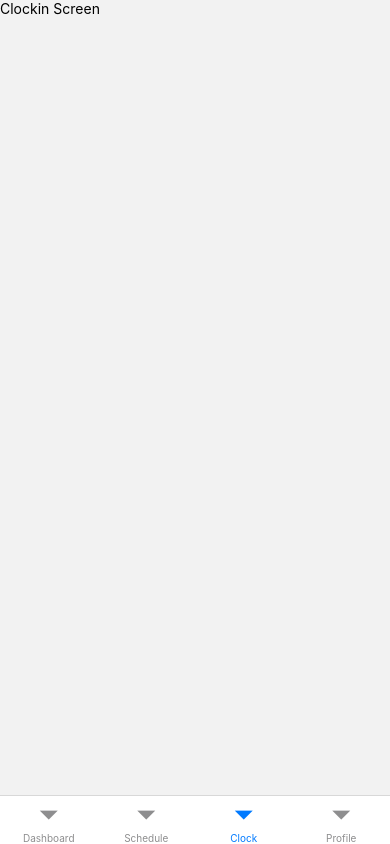
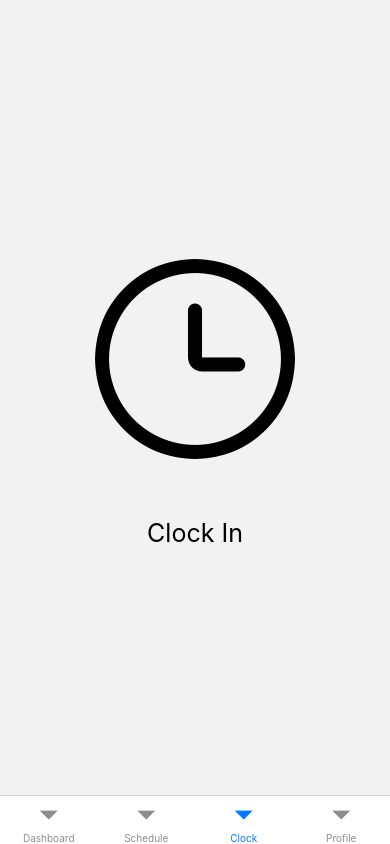
Before and after one commit to bslisowski/timeclock, a React Native app: screen /Clock in a window 390 px wide. Built offline with nearby package versions, Linux system fonts and the light colour scheme; no server answers; what aws-amplify would draw is missing.

Commit message:
clockin and schedule search

```diff
--- a/screens/ClockinScreen.js
+++ b/screens/ClockinScreen.js
@@ -1,14 +1,71 @@
-import React from 'react';
-import { Text, StyleSheet, View } from 'react-native';
+import React, { useState } from 'react';
+import { Text, StyleSheet, View, SafeAreaView, Pressable } from 'react-native';
+import { AntDesign } from '@expo/vector-icons';
+
 
 const ClockinScreen = () => {
+    const [clockedIn, setClockedIn] = useState(false);
+    const [timeInHour, setTimeInHour] = useState(0);
+    const [timeInMinute, setTimeInMinute] = useState(0);
+    const [timeOutHour, setTimeOutHour] = useState(0);
+    const [timeOutMinute, setTimeOutMinute] = useState(0)
+
+    const pressClock = () => {
+        const time = new Date();
+
+        if (clockedIn){
+            setTimeOutHour(time.getHours());
+            setTimeOutMinute(time.getMinutes());
+        }
+        else {
+            setTimeInHour(time.getHours());
+            setTimeInMinute(time.getMinutes());
+        }
+        setClockedIn(!clockedIn);
+        console.log(timeInHour);
+        console.log(timeInMinute);
+
+    };
+
+
     return (
-        <Text>Clockin Screen</Text>
+        <SafeAreaView >
+            <View style={styles.btnContainer}>
+                <Pressable onPress={pressClock}>
+                    {
+                        clockedIn
+                        ?
+                        <AntDesign name="clockcircleo" size={200} color="green" />
+                        :
+                        <AntDesign name="clockcircleo" size={200} color="black" />
+                    }
+                </Pressable>
+            </View>
+            <View style={styles.txtContainter}>
+                {
+                    clockedIn
+                    ?
+                    <Text style={styles.textStyle}>Clocked in at: {timeInHour%12 + 1}:{timeInMinute} {timeInHour > 12 ? "PM" : "AM"}</Text>
+                    :
+                    <Text style={styles.textStyle}>Clock In</Text>
+                }
+            </View>
+        </SafeAreaView>
     );
 };
 
 const styles = StyleSheet.create({
-
+    btnContainer: {
+        alignSelf: 'center',
+        marginTop: 250,
+    },
+    txtContainter: {
+        alignSelf: 'center',
+    },
+    textStyle: {
+        fontSize: 25,
+        marginTop: 50
+    }
 });
 
 export default ClockinScreen;
--- a/screens/ScheduleScreen.js
+++ b/screens/ScheduleScreen.js
@@ -106,6 +106,8 @@ function getPosition(position){
 const ScheduleScreen = ({ navigation }) => {
     const [showModal, setShowModal] = useState(false);
     const [modalItem, setModalItem] = useState(null);
+    const [searchTerm, setSearchTerm] = useState("");
+
     const today = new Date();
     const scrollTo = getMonthIndex(today.getMonth()) + today.getDate();
 
@@ -190,6 +192,12 @@ const ScheduleScreen = ({ navigation }) => {
                 </View>
             </Modal>
             <Text style={styles.header}>Schedule</Text>
+            <TextInput
+                style={styles.search}
+                value={searchTerm}
+                onChangeText={setSearchTerm}
+                placeholder="Find Date: YYYY-MM-DD"
+            />
             <View style={styles.list}>
                 <SectionList
                     sections={DATA}
@@ -272,6 +280,12 @@ const styles = StyleSheet.create({
       exitIcon: {
           marginLeft: 210,
 
+      },
+      search: {
+        borderWidth: 1,
+        height: 30,
+        padding: 5,
+        marginHorizontal: 20
       }
 });
 
```
